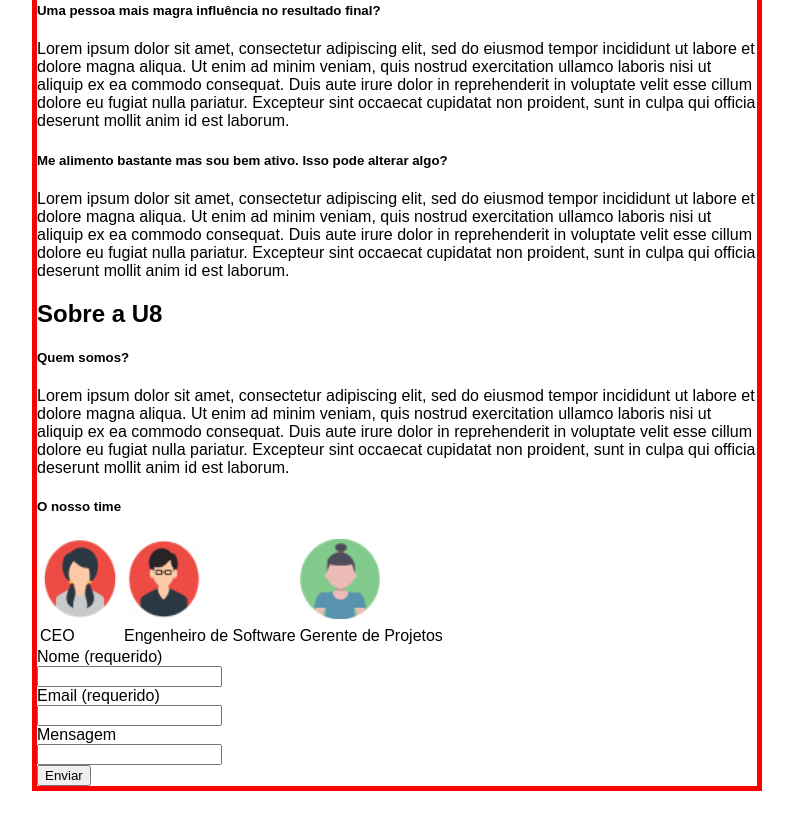
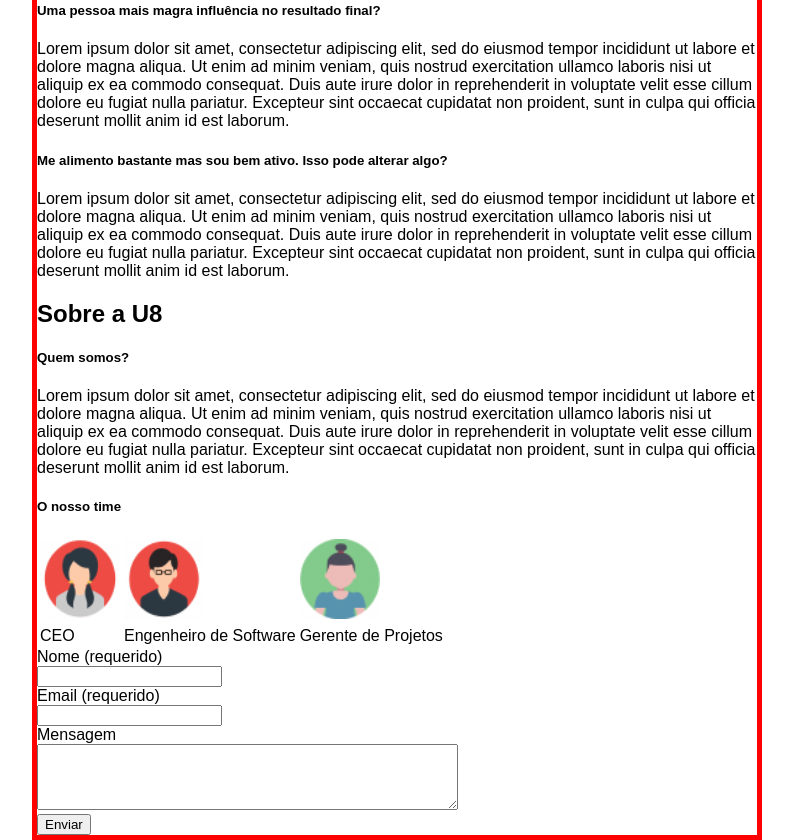
Before and after one commit to juniorrluiz/UCSAL-Frontend-SiteResponsivo, a plain HTML site: page index.html in a window 1280 px wide. Shown: the part 2465-3305 px from the top of the page, without its empty margins (243-1036 px from the left). Before the commit the page ends 3256 px from the top, so only its background shows below. Drawn offline with Linux system fonts and the light colour scheme.

Commit message:
Alterado tamanho textarea
Fim da pagina

```diff
--- a/index.html
+++ b/index.html
@@ -403,7 +403,7 @@
           <input type="email" id="email" name="email"><br>
 
           <label for="corpo">Mensagem</label><br>
-          <input type="text" id="corpo" name="mensagem"><br>
+          <textarea id="corpo" name="mensagem" rows="4" cols="50"></textarea><br>
 
           <button type=”submit”>Enviar</button>
         </form>
```
